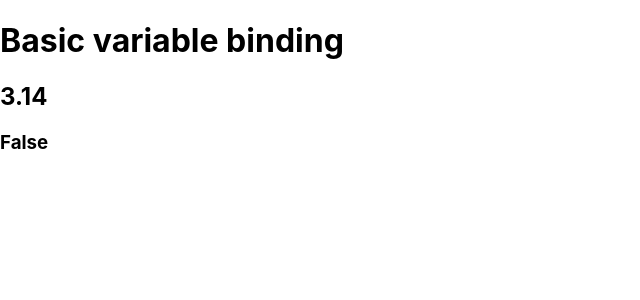
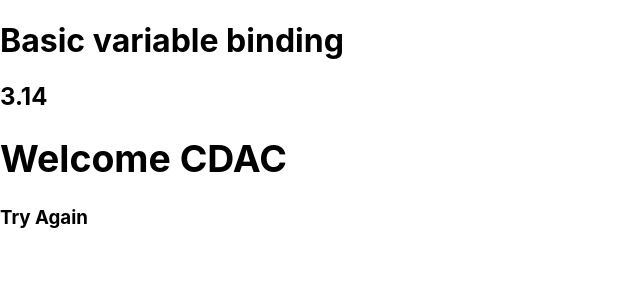
Before and after one commit to Hrishikesh-Dhormare/react, a React (Create React App) app: page / in a window 1280 px wide. Shown: the top 300 px of the page, without its empty margins (0-640 px from the left). Built offline with nearby package versions, Linux system fonts and the light colour scheme.

Commit message:
Variable-binding

```diff
--- a/src/App.js
+++ b/src/App.js
@@ -1,14 +1,15 @@
 function App() {
   let str = "Basic variable binding"
   let pi= 3.14;
-  let active = true;
+  let isUserLogin = true;
 
 
   return(
     <>
       <h1>{str}</h1>
       <h2>{pi}</h2>
-      <h3>{!active? "True": "False"}</h3>
+      <h3>{isUserLogin && <h1>Welcome CDAC</h1>}</h3>
+      <h3>{isUserLogin && <p>Try Again</p>}</h3>
     </>
   )
 }
```
